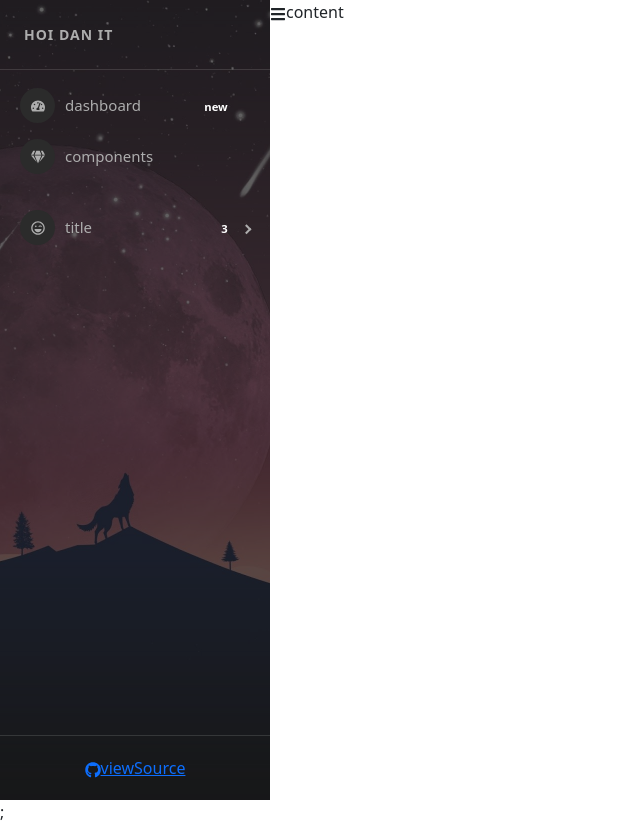
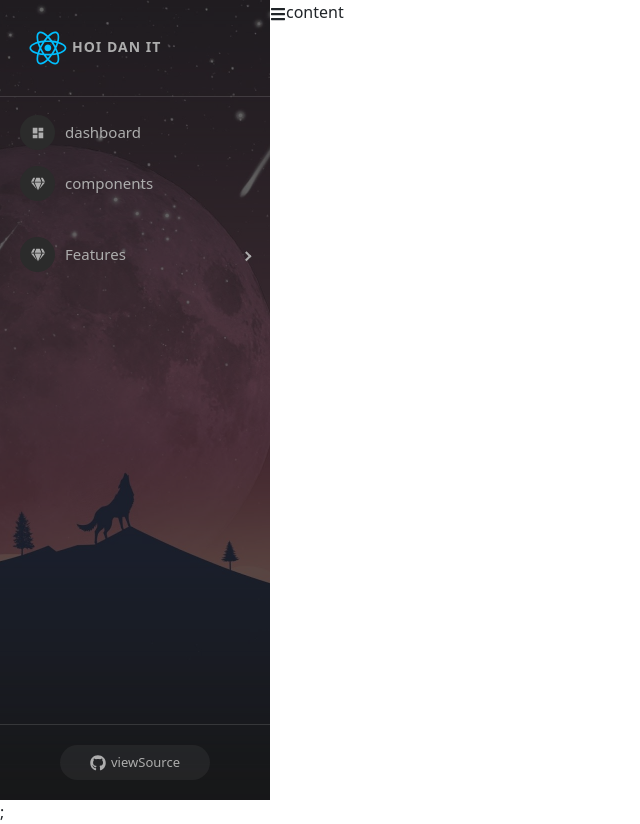
Before and after one commit to khoi23/web-demo, a React (Create React App) app: page /admins in a window 1280 px wide. Shown: the whole page, without its empty margins (0-640 px from the left). Built offline with nearby package versions, Linux system fonts and the light colour scheme.

Commit message:
video 55

```diff
--- a/package.json
+++ b/package.json
@@ -6,15 +6,18 @@
     "@testing-library/jest-dom": "^5.16.5",
     "@testing-library/react": "^13.4.0",
     "@testing-library/user-event": "^13.5.0",
+    "axios": "^0.27.2",
     "bootstrap": "^5.2.1",
     "node-sass": "^7.0.3",
     "react": "^18.2.0",
     "react-bootstrap": "^2.5.0",
     "react-dom": "^18.2.0",
     "react-icons": "^4.4.0",
+    "react-paginate": "^8.1.3",
     "react-pro-sidebar": "^0.7.1",
     "react-router-dom": "^6.4.0",
     "react-scripts": "5.0.1",
+    "react-toastify": "^9.0.8",
     "sass": "^1.54.9",
     "web-vitals": "^2.1.4"
   },
--- a/src/Components/Admin/Admin.scss
+++ b/src/Components/Admin/Admin.scss
@@ -1,8 +1,39 @@
+$highlight-color: #dee2ec;
+
 .admin-container {
+  display: flex;
+  .admin-sidebar {
+    .pro-sidebar {
+      height: 100vh !important;
+    }
+  }
+}
+
+.sidebar-btn-wrapper {
+  display: flex;
+  align-items: center;
+  justify-content: center;
+  .sidebar-btn {
+    transition: width 0.3s;
+    width: 150px;
+    padding: 1px 15px;
+    border-radius: 40px;
+    background: rgba(255, 255, 255, 0.05);
+    color: #adadad;
+    text-decoration: none;
+    margin: 0 auto;
+    height: 35px;
     display: flex;
-    .admin-sidebar{
-        .pro-sidebar {
-            height: 100vh !important;
-        }
+    align-items: center;
+    justify-content: center;
+    text-overflow: ellipsis;
+    overflow: hidden;
+    span {
+      margin-left: 5px;
+      font-size: 13px;
     }
+    &:hover {
+      color: $highlight-color;
+    }
+  }
 }
--- a/src/Components/Admin/SideBar.js
+++ b/src/Components/Admin/SideBar.js
@@ -1,4 +1,4 @@
-import React from 'react';
+import React from "react";
 import {
   ProSidebar,
   Menu,
@@ -17,8 +17,9 @@
   FaRegLaughWink,
   FaHeart,
 } from "react-icons/fa";
-import sidebarBg from '../../assets/bg2.jpg'
-
+import { DiReact } from "react-icons/di";
+import { MdDashboard } from "react-icons/md";
+import sidebarBg from "../../assets/bg2.jpg";
 
 const SideBar = ({ image, collapsed, rtl, toggled, handleToggleSidebar }) => {
   return (
@@ -42,27 +43,21 @@
               textOverflow: "ellipsis",
               whiteSpace: "nowrap",
             }}>
-            Hoi Dan It
+            <DiReact size={"3rem"} color={"#00bfff"} />
+            <span>Hoi Dan It</span>
           </div>
         </SidebarHeader>
 
         <SidebarContent>
           <Menu iconShape="circle">
-            <MenuItem
-              icon={<FaTachometerAlt />}
-              suffix={<span className="badge red">new</span>}>
-              dashboard
-            </MenuItem>
+            <MenuItem icon={<MdDashboard />}>dashboard</MenuItem>
             <MenuItem icon={<FaGem />}> components</MenuItem>
           </Menu>
           <Menu iconShape="circle">
-            <SubMenu
-              suffix={<span className="badge yellow">3</span>}
-              title={'title'}
-              icon={<FaRegLaughWink />}>
-              <MenuItem> 1</MenuItem>
-              <MenuItem> 2</MenuItem>
-              <MenuItem> 3</MenuItem>
+            <SubMenu title="Features" icon={<FaGem />}>
+              <MenuItem> Quản lý user</MenuItem>
+              <MenuItem> Quản lý bai Quir</MenuItem>
+              <MenuItem> Quản lý câu hỏi</MenuItem>
             </SubMenu>
           </Menu>
         </SidebarContent>
@@ -96,4 +91,4 @@
   );
 };
 
-export default SideBar
+export default SideBar;
```
Also changed, not shown: 1 other file (tests, documents, lock files or other folders).
